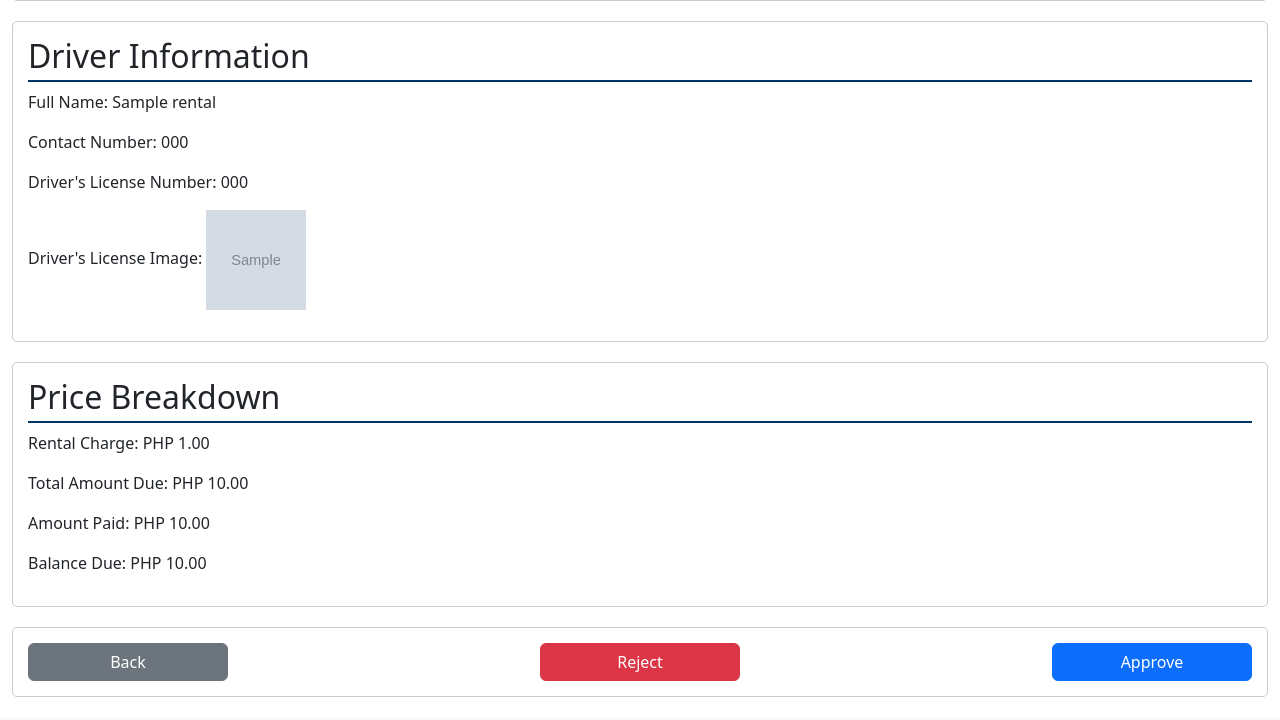
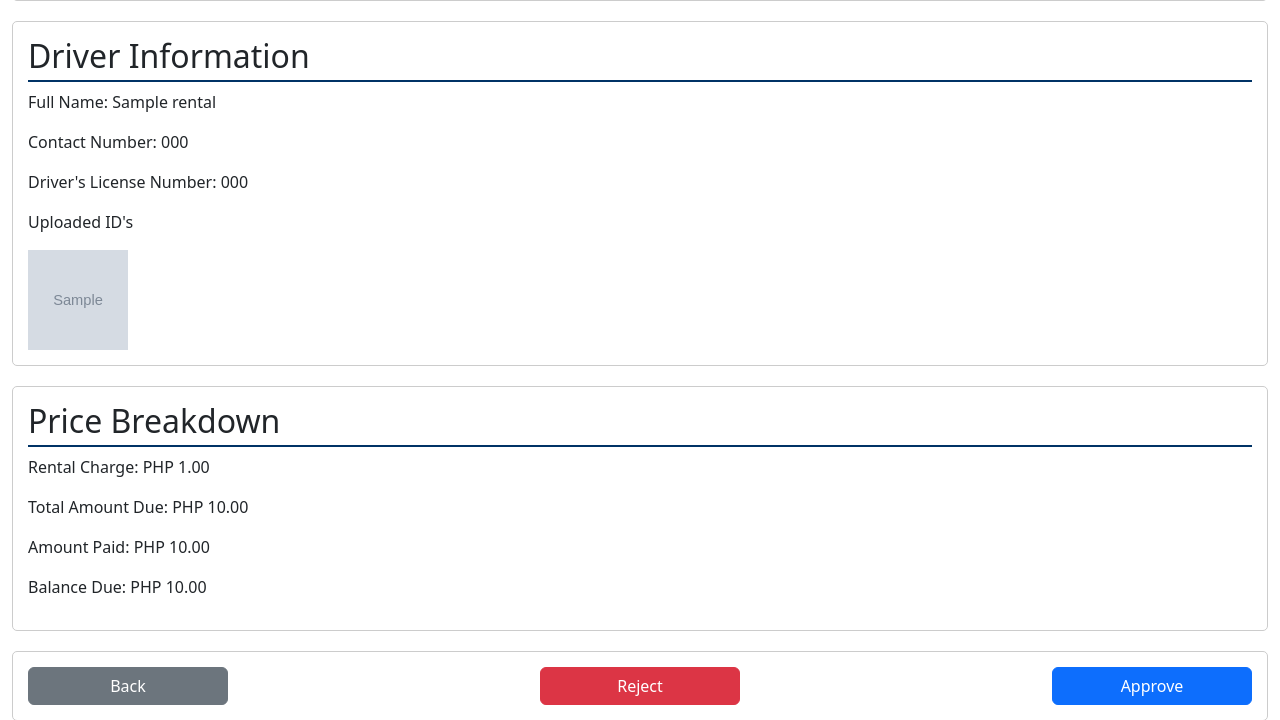
Before and after one commit to gonzxph/rentald-i, a PHP site: page /admin/view_booking_details.php?rental_id=1 in a window 1280 px wide. Shown: the part 697-1417 px from the top of the page. Before the commit the page ends 1394 px from the top, so only its background shows below. Run offline with PHP 8.4, Linux system fonts and the light colour scheme; data comes from the database, SQL or seed files in the repository; tables that the repository leaves empty or names only in its code hold one stand-in row (values such as "Sample post"); grey boxes marked "Sample" are stand-in pictures.

Commit message:
modify IDs in drivers

```diff
--- a/admin/view_booking_details.php
+++ b/admin/view_booking_details.php
@@ -33,13 +33,14 @@ $sql = "
         c.car_brand,
         c.car_model,
         c.car_year,
-        di.dimg_path
+        GROUP_CONCAT(di.dimg_path) as driver_images
     FROM rental r
     LEFT JOIN payment p ON r.rental_id = p.rental_id
     LEFT JOIN car c ON r.car_id = c.car_id
     LEFT JOIN car_image ci ON c.car_id = ci.car_id AND ci.is_primary = 1
     LEFT JOIN driver_id_image di ON r.rental_id = di.rental_id
     WHERE r.rental_id = ?
+    GROUP BY r.rental_id
 ";
 
 
@@ -119,35 +120,41 @@ $data = $result->fetch_assoc();
                 <p>Contact Number: <span><?= $data['custom_driver_phone'] ?? 'N/A'; ?></span></p>
                 <p>Driver's License Number: <span><?= $data['custom_driver_license_number'] ?? 'N/A'; ?></span></p>
 
-                <?php if (!empty($data['dimg_path'])): ?>
-                    <!-- Small fixed size image with modal functionality -->
-                    <p>Driver's License Image:
-                        <img src="../upload/driver_ids/<?= htmlspecialchars($data['dimg_path']); ?>"
-                            alt="Driver Image"
+                <?php if (!empty($data['driver_images'])):
+                    $images = explode(',', $data['driver_images']);
+                    echo "<p>Uploaded ID's</p>";
+                    foreach ($images as $index => $image):
+                ?>
+
+                        <img src="../upload/driver_ids/<?= htmlspecialchars($image); ?>"
+                            alt="Driver Image <?= $index + 1 ?>"
                             width="100"
                             height="100"
                             style="cursor: pointer;"
                             data-bs-toggle="modal"
-                            data-bs-target="#driverImageModal">
-                    </p>
+                            data-bs-target="#driverImageModal<?= $index ?>">
 
-                    <!-- Modal for larger image view -->
-                    <div class="modal fade" id="driverImageModal" tabindex="-1" aria-labelledby="driverImageModalLabel" aria-hidden="true">
+
+                    <!-- Modal for each image -->
+                    <div class="modal fade" id="driverImageModal<?= $index ?>" tabindex="-1" aria-labelledby="driverImageModalLabel<?= $index ?>" aria-hidden="true">
                         <div class="modal-dialog modal-dialog-centered">
                             <div class="modal-content">
                                 <div class="modal-header">
-                                    <h5 class="modal-title" id="driverImageModalLabel">Driver's License Image</h5>
+                                    <h5 class="modal-title" id="driverImageModalLabel<?= $index ?>">ID Image <?= $index + 1 ?></h5>
                                     <button type="button" class="btn-close" data-bs-dismiss="modal" aria-label="Close"></button>
                                 </div>
                                 <div class="modal-body text-center">
-                                    <img src="../upload/driver_ids/<?= htmlspecialchars($data['dimg_path']); ?>"
-                                        alt="Driver Image"
+                                    <img src="../upload/driver_ids/<?= htmlspecialchars($image); ?>"
+                                        alt="Driver Image <?= $index + 1 ?>"
                                         class="img-fluid">
                                 </div>
                             </div>
                         </div>
                     </div>
-                <?php endif; ?>
+                <?php
+                    endforeach;
+                endif;
+                ?>
             </section>
 
 
```
